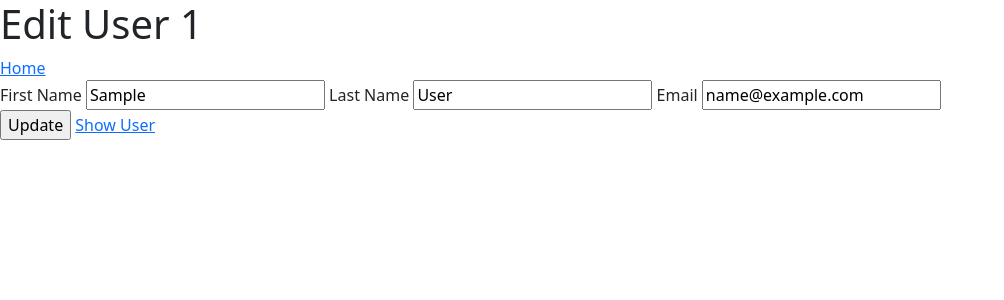
After one commit to zhanliu324/Coding-Dojo, a Flask app: page /users/1/edit in a window 1280 px wide. The commit adds this page. Shown: the top 300 px of the page, without its empty margins (0-1004 px from the left). Run offline with Flask 2, Linux system fonts and the light colour scheme; tables that the repository leaves empty or names only in its code hold one stand-in row (values such as "Sample post").

Commit message:
upload users crud

```diff
--- /dev/null
+++ b/2.python/flask_mysql/users_crud/flask_app/__init__.py
@@ -0,0 +1,4 @@
+from flask import Flask
+
+app = Flask(__name__)
+app.secret_key = 'secret'
--- /dev/null
+++ b/2.python/flask_mysql/users_crud/flask_app/controllers/users.py
@@ -0,0 +1,43 @@
+from flask_app import app
+from flask import render_template, redirect, request
+from flask_app.models.user import User
+
+@app.route('/')
+def index():
+    return redirect('/users')
+
+@app.route('/users')
+def users():
+    return render_template('users.html', users=User.get_all())
+
+@app.route('/users/new')
+def new():
+    return render_template('new_user.html')
+
+@app.route('/users/create', methods=['POST'])
+def create():
+    print(request.form)
+    id = User.save(request.form)
+    return redirect('/users/'+str(id))
+
+@app.route('/users/<int:id>')
+def show(id):
+    data = {'id': id}
+    return render_template('show_user.html', user = User.get_one(data))
+
+@app.route('/users/<int:id>/edit')
+def edit(id):
+    data = {'id': id}
+    return render_template('edit_user.html', user = User.get_one(data))
+
+@app.route('/users/update', methods=['POST'])
+def update():
+    print(request.form)
+    User.update(request.form)
+    return redirect('/users')
+
+@app.route('/users/<int:id>/delete')
+def delete(id):
+    data = {'id': id}
+    User.delete(data)
+    return redirect('/users')
--- a/2.python/flask_mysql/users_cr/users.py
+++ b/2.python/flask_mysql/users_crud/flask_app/models/user.py
@@ -1,5 +1,5 @@
 # import the function that will return an instance of a connection
-from mysqlconnection import connectToMySQL
+from flask_app.config.mysqlconnection import connectToMySQL
 # model the class after the user table from our database
 
 class User:
@@ -26,3 +26,19 @@ class User:
         # comes back as the new row id
         result = connectToMySQL('users_schema').query_db(query, data)
         return result
+
+    @classmethod
+    def delete(cls, data):
+        query = "delete from users where id = %(id)s;"
+        return connectToMySQL('users_schema').query_db(query, data)
+
+    @classmethod
+    def update(cls, data):
+        query = "update users set first_name=%(first_name)s, last_name=%(last_name)s, email=%(email)s, updated_at=NOW() WHERE id = %(id)s;"
+        return connectToMySQL('users_schema').query_db(query, data)
+
+    @classmethod
+    def get_one(cls, data):
+        query = "select * from users where id = %(id)s"
+        result = connectToMySQL('users_schema').query_db(query, data)
+        return cls(result[0])
--- /dev/null
+++ b/2.python/flask_mysql/users_crud/flask_app/templates/edit_user.html
@@ -0,0 +1,27 @@
+<!DOCTYPE html>
+<html lang="en">
+<head>
+    <meta charset="UTF-8">
+    <meta http-equiv="X-UA-Compatible" content="IE=edge">
+    <meta name="viewport" content="width=device-width, initial-scale=1.0">
+    <link href="https://cdn.jsdelivr.net/npm/bootstrap@5.0.2/dist/css/bootstrap.min.css" rel="stylesheet" integrity="sha384-EVSTQN3/azprG1Anm3QDgpJLIm9Nao0Yz1ztcQTwFspd3yD65VohhpuuCOmLASjC" crossorigin="anonymous">
+    <title>Edit User {{user.id}}</title>
+</head>
+<body>
+    <h1>Edit User {{user.id}}</h1>
+    <a href="/users">Home</a>
+    <form action="/users/update" method="post">
+    <input type="hidden" name="id" value={{user.id}}>
+    <label for="first_name">First Name</label>
+    <input type="text" name='first_name' id='first_name' value='{{user.first_name}}'>
+    <label for="last_name">Last Name</label>
+    <input type="text" name='last_name' id='last_name' value='{{user.last_name}}'>
+    <label for="email">Email</label>
+    <input type="text" name='email' id='email' value='{{user.email}}'>
+    <div>
+        <input type="submit" value='Update'>
+        <a href="/users/{{user.id}}">Show User</a>
+    </div>
+    </form>
+</body>
+</html>
--- a/2.python/flask_mysql/users_cr/templates/users.html
+++ b/2.python/flask_mysql/users_crud/flask_app/templates/users.html
@@ -15,6 +15,7 @@
             <th>Full Name</th>
             <th>Email</th>
             <th>Created At</th>
+            <th>Actions</th>
         </thead>
         <tbody>
             {% for user in users:%}
@@ -23,6 +24,9 @@
                 <td>{{user.first_name}} {{user.last_name}}</td>
                 <td>{{user.email}}</td>
                 <td>{{user.created_at}}</td>
+                <td>
+                    <a href="/users/{{user.id}}">Show</a> | <a href="/users/{{user.id}}/edit">Edit</a> | <a href="/users/{{user.id}}/delete">Delete</a>
+                </td>
             </tr>
             {% endfor %}
         </tbody>
--- /dev/null
+++ b/2.python/flask_mysql/users_crud/server.py
@@ -0,0 +1,5 @@
+from flask_app import app
+from flask_app.controllers import users
+
+if __name__ == '__main__':
+    app.run(debug=True)
```
Also changed, not shown: 2.python/flask_mysql/users_cr/server.py (deleted, +0 -26 lines), 2.python/flask_mysql/users_crud/flask_app/templates/show_user.html (added, +21 -0 lines), 2.python/flask_mysql/users_crud/flask_app/config/mysqlconnection.py (renamed from 2.python/flask_mysql/users_cr/mysqlconnection.py), 2.python/flask_mysql/users_crud/flask_app/templates/new_user.html (renamed from 2.python/flask_mysql/users_cr/templates/new_user.html), 4 other files.
